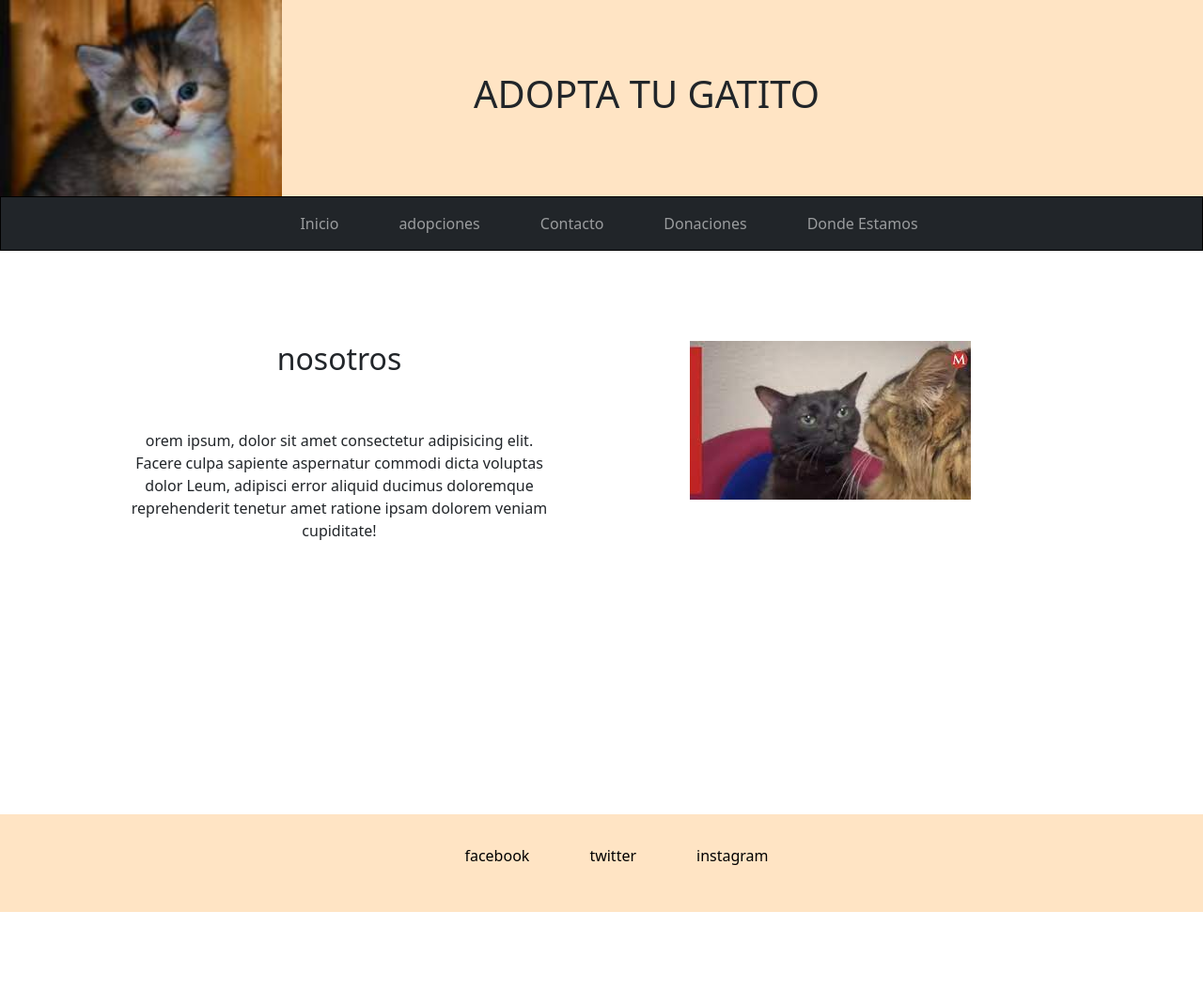
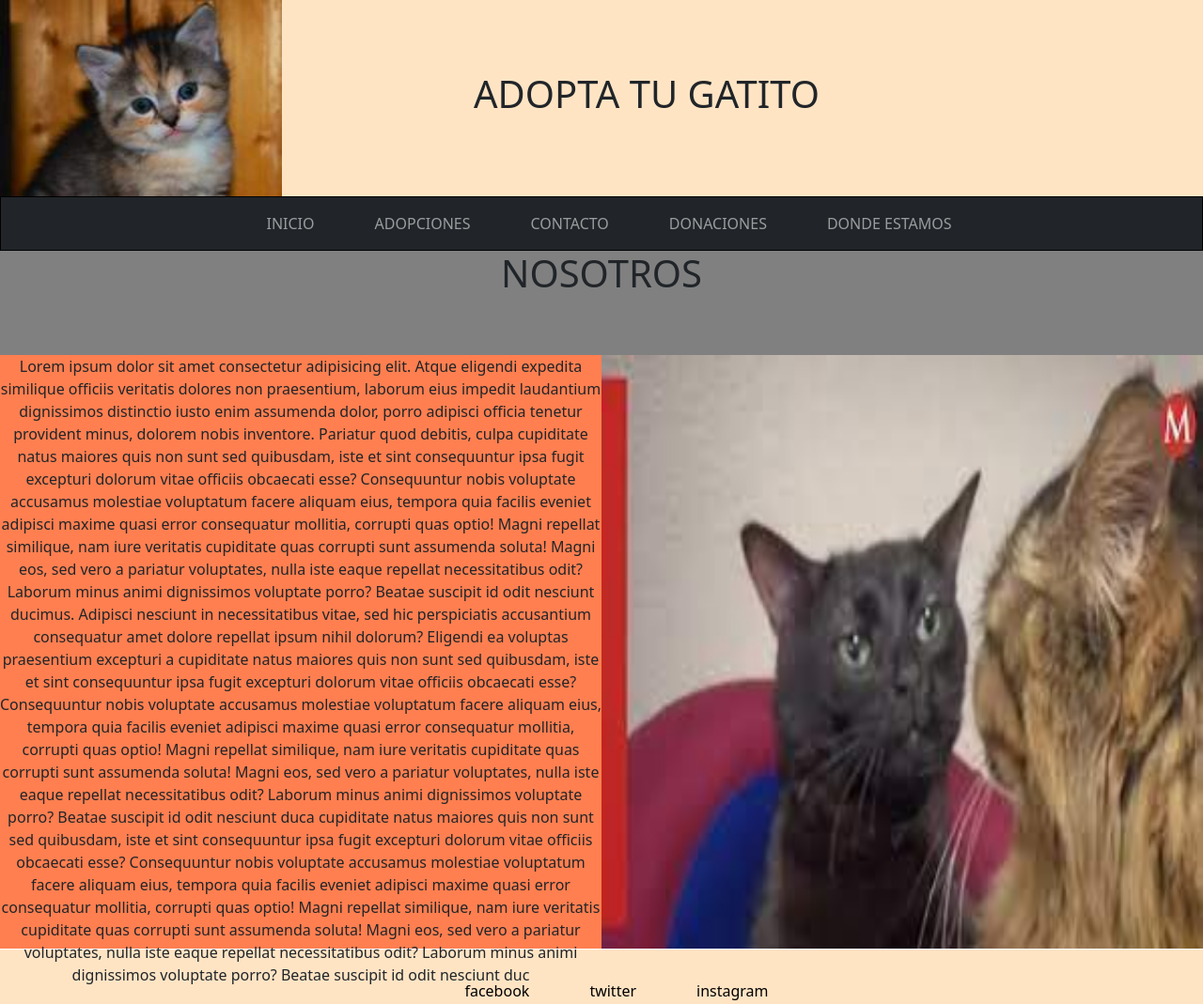
Before and after one commit to almatmir/PreEntrega2Miranda, a plain HTML site: page PreEntrega2+miranda/index.html in a window 1280 px wide. Shown: the whole page at 94% size. Before the commit the page ends 971 px from the top, so only its background shows below. Drawn offline with nearby package versions, Linux system fonts and the light colour scheme.

Commit message:
se modifico el Index

```diff
--- a/PreEntrega2+miranda/CSS/style.css
+++ b/PreEntrega2+miranda/CSS/style.css
@@ -1,3 +1,8 @@
+*{margin: 0;
+padding: 0;}
+
+
+/* ************** */
 nav {
     border: 1px solid black;
     display: flex;
@@ -10,7 +15,7 @@ nav {
     display: grid;
     grid-row: 1/3;
     grid-template-areas:
-    "img-gato titulo-gato titulo-gato";
+        "img-gato titulo-gato titulo-gato";
     background-color: bisque;
 }
 
@@ -31,17 +36,63 @@ nav {
 }
 
 
-/* modificamos el main */
+/* modificamos el main del index*/
 
-.main-container{
-    /* display: grid;
-    grid-template-columns: repeat(2, 1fr); */
+.mainContainer {
+    display: grid;
+    grid-template-columns: 50% 50%;
+    grid-template-rows: 15% 85%;
+    grid-template-areas:
+        "tituloMainIndex tituloMainIndex"
+        "parrafoIndex containerImg";
 }
 
 main {
     width: 100%;
-    height: 600px;
 }
+
+.tituloMainIndex {
+    grid-area: tituloMainIndex;
+    background-color: gray;
+    height: 20%;
+    text-transform: uppercase;
+    display: flex;
+    text-align: center;
+    justify-content: center;
+    height: 100%;
+}
+
+.tituloMainIndex h2 {
+    font-size: 40px;
+    display: flex;
+  justify-content: center;
+  text-align: center;
+}
+
+.containerImg {
+    grid-area: containerImg;
+    width: 100%;
+    height: 100%;
+    background-color: coral;
+}
+
+.containerImg img {
+    width: 100%;
+    height: 100%;
+}
+
+.containerText p {
+    grid-area: textoIndex;
+
+}
+
+.parrafoIndex {
+    grid-area: parrafoIndex;
+    background-color: coral;
+}
+
+
+
 
 
 /* footer */
@@ -92,8 +143,8 @@ main {
     display: grid;
     grid-template-columns: repeat(2, 1fr);
     grid-template-areas:
-    "containerTexto containerTexto"
-    "containerFormula imgContacto";
+        "containerTexto containerTexto"
+        "containerFormula imgContacto";
 }
 
 .containerFormula {
--- a/PreEntrega2+miranda/index.html
+++ b/PreEntrega2+miranda/index.html
@@ -33,19 +33,19 @@
                 <div class="collapse navbar-collapse" id="navbarSupportedContent">
                     <ul class="navbar-nav mx-auto">
                         <li class="nav-item active px-4">
-                            <a class="nav-link" href="index.html"> Inicio </a>
+                            <a class="nav-link" href="index.html"> INICIO </a>
                         </li>
                         <li class="nav-item px-4">
-                            <a class="nav-link" href="html/adopciones.html"> adopciones </a>
+                            <a class="nav-link" href="html/adopciones.html"> ADOPCIONES </a>
                         </li>
                         <li class="nav-item px-4">
-                            <a class="nav-link" href="html/contacto.html"> Contacto </a>
+                            <a class="nav-link" href="html/contacto.html"> CONTACTO </a>
                         </li>
                         <li class="nav-item px-4">
-                            <a class="nav-link" href="html/donaciones.html"> Donaciones </a>
+                            <a class="nav-link" href="html/donaciones.html"> DONACIONES </a>
                         </li>
                         <li class="nav-item px-4">
-                            <a class="nav-link" href="html/dondeestamos.html"> Donde Estamos </a>
+                            <a class="nav-link" href="html/dondeestamos.html"> DONDE ESTAMOS </a>
                         </li>
 
                     </ul>
@@ -58,42 +58,49 @@
 
     <main>
 
-        <div class="container text-center">
+        <div class="container-flex text-center mainContainer">
 
-            <div class="row p-5">
-
-
-                <div class="col">
-
-                    <div class="p-5 ">
-                        <h2 class="col">nosotros</h2>
+            <div class="tituloMainIndex">
+                <h2 class="">nosotros</h2>
             </div>
-
+            <div class="parrafoIndex">
                 <p>
-                        orem ipsum, dolor sit amet consectetur adipisicing elit. Facere culpa sapiente aspernatur
-                        commodi
-                        dicta voluptas dolor Leum, adipisci error aliquid ducimus doloremque reprehenderit tenetur amet
-                        ratione ipsam dolorem veniam cupiditate!
+                    Lorem ipsum dolor sit amet consectetur adipisicing elit. Atque eligendi expedita similique officiis
+                    veritatis dolores non praesentium, laborum eius impedit laudantium dignissimos distinctio iusto enim
+                    assumenda dolor, porro adipisci officia tenetur provident minus, dolorem nobis inventore. Pariatur
+                    quod debitis, culpa cupiditate natus maiores quis non sunt sed quibusdam, iste et sint consequuntur
+                    ipsa fugit excepturi dolorum vitae officiis obcaecati esse? Consequuntur nobis voluptate accusamus
+                    molestiae voluptatum facere aliquam eius, tempora quia facilis eveniet adipisci maxime quasi error
+                    consequatur mollitia, corrupti quas optio! Magni repellat similique, nam iure veritatis cupiditate
+                    quas corrupti sunt assumenda soluta! Magni eos, sed vero a pariatur voluptates, nulla iste eaque
+                    repellat necessitatibus odit? Laborum minus animi dignissimos voluptate porro? Beatae suscipit id
+                    odit nesciunt ducimus. Adipisci nesciunt in necessitatibus vitae, sed hic perspiciatis accusantium
+                    consequatur amet dolore repellat ipsum nihil dolorum? Eligendi ea voluptas praesentium excepturi
+                    a cupiditate natus maiores quis non sunt sed quibusdam, iste et sint consequuntur
+                    ipsa fugit excepturi dolorum vitae officiis obcaecati esse? Consequuntur nobis voluptate accusamus
+                    molestiae voluptatum facere aliquam eius, tempora quia facilis eveniet adipisci maxime quasi error
+                    consequatur mollitia, corrupti quas optio! Magni repellat similique, nam iure veritatis cupiditate
+                    quas corrupti sunt assumenda soluta! Magni eos, sed vero a pariatur voluptates, nulla iste eaque
+                    repellat necessitatibus odit? Laborum minus animi dignissimos voluptate porro? Beatae suscipit id
+                    odit nesciunt duca cupiditate natus maiores quis non sunt sed quibusdam, iste et sint consequuntur
+                    ipsa fugit excepturi dolorum vitae officiis obcaecati esse? Consequuntur nobis voluptate accusamus
+                    molestiae voluptatum facere aliquam eius, tempora quia facilis eveniet adipisci maxime quasi error
+                    consequatur mollitia, corrupti quas optio! Magni repellat similique, nam iure veritatis cupiditate
+                    quas corrupti sunt assumenda soluta! Magni eos, sed vero a pariatur voluptates, nulla iste eaque
+                    repellat necessitatibus odit? Laborum minus animi dignissimos voluptate porro? Beatae suscipit id
+                    odit nesciunt duc
                 </p>
             </div>
 
-                <div class="col p-5 ">
+            <div class=" containerImg ">
                 <img class="img-fluid" src="img/inicio.jfif" alt="OTROGATITO">
             </div>
 
-            </div>
+
 
         </div>
 
     </main>
-
-
-
-
-    <script src="https://cdn.jsdelivr.net/npm/bootstrap@5.3.1/dist/js/bootstrap.bundle.min.js"
-        integrity="sha384-HwwvtgBNo3bZJJLYd8oVXjrBZt8cqVSpeBNS5n7C8IVInixGAoxmnlMuBnhbgrkm"
-        crossorigin="anonymous"></script>
-</body>
 
 
     <footer>
@@ -119,4 +126,14 @@
 
     </footer>
 
+
+
+
+    <script src="https://cdn.jsdelivr.net/npm/bootstrap@5.3.1/dist/js/bootstrap.bundle.min.js"
+        integrity="sha384-HwwvtgBNo3bZJJLYd8oVXjrBZt8cqVSpeBNS5n7C8IVInixGAoxmnlMuBnhbgrkm"
+        crossorigin="anonymous"></script>
+</body>
+
+
+
 </html>
```
Lines whose indentation alone changed are shown as unchanged.
